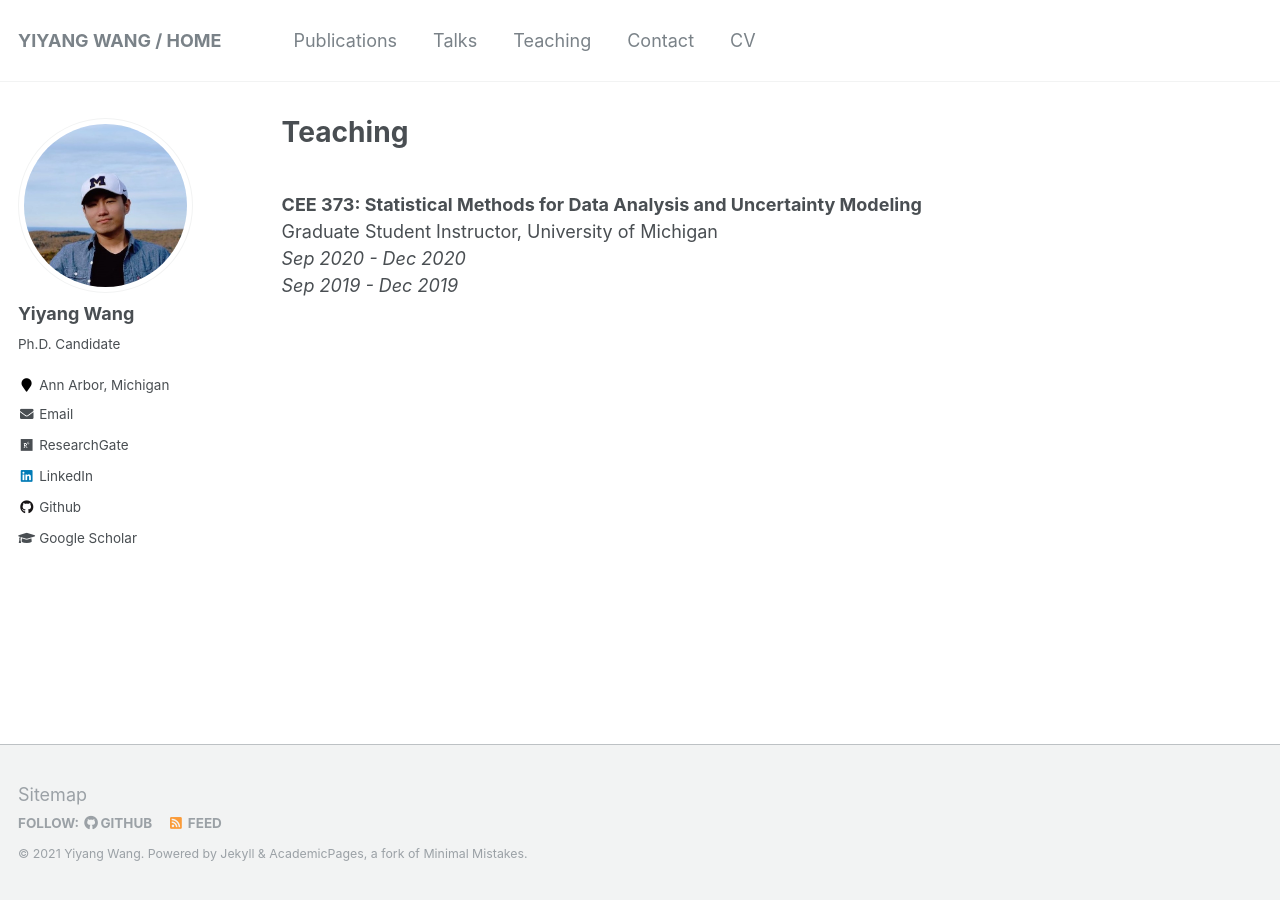
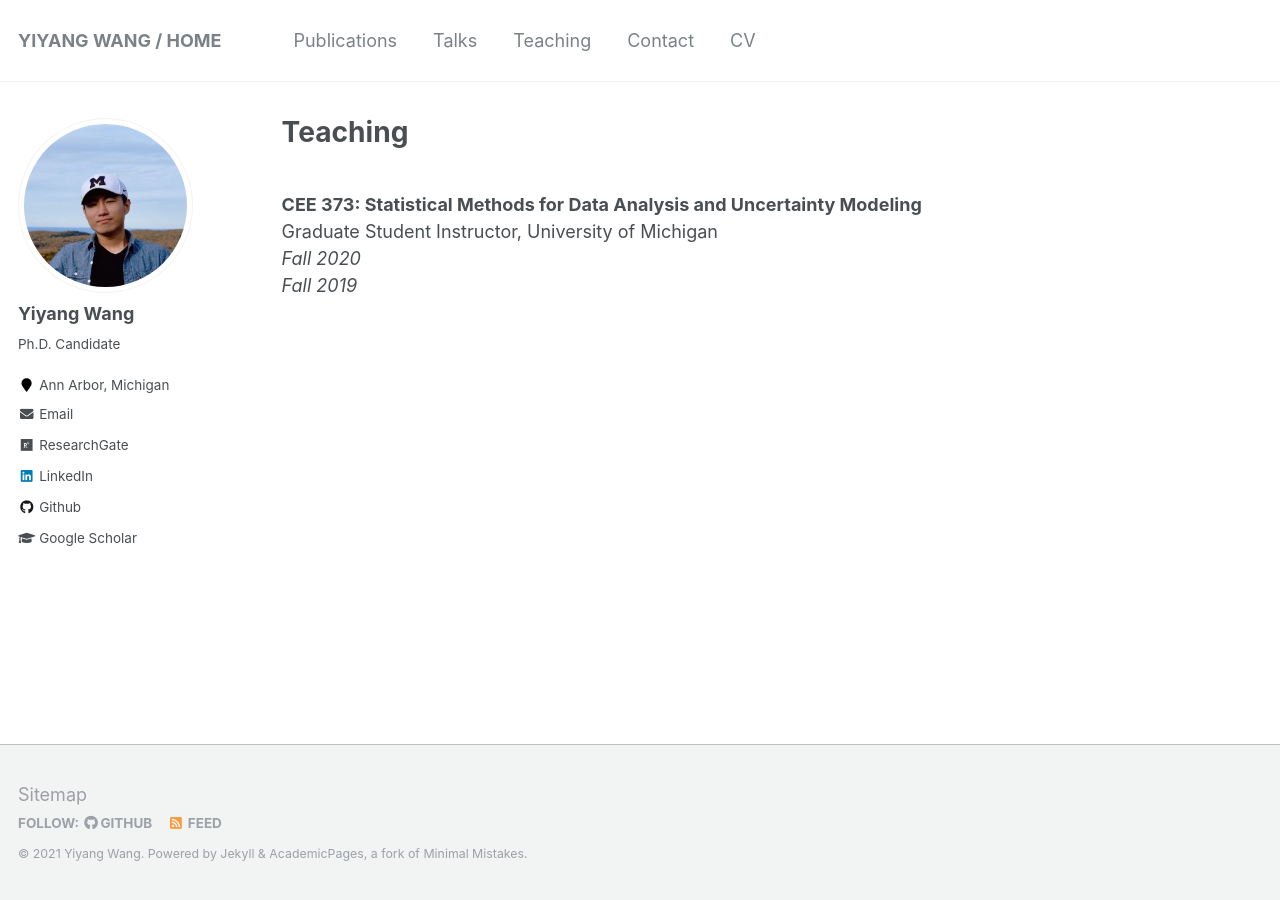
Before and after one commit to yiyangwan/yiyangwan.github.io, a Jekyll site: the page built from _pages/teaching.md, in a window 1280 px wide. Built offline with Jekyll 4.4.1, drawn with Linux system fonts in a browser that asks for light colours.

Commit message:
Update teaching.md

```diff
--- a/_pages/teaching.md
+++ b/_pages/teaching.md
@@ -6,5 +6,5 @@ author_profile: true
 ---
 <br><b>CEE 373: Statistical Methods for Data Analysis and Uncertainty Modeling</b><br>
 Graduate Student Instructor, University of Michigan
-<br><i>Sep 2020 - Dec 2020</i>
-<br><i>Sep 2019 - Dec 2019</i>
+<br><i>Fall 2020</i>
+<br><i>Fall 2019</i>
```
